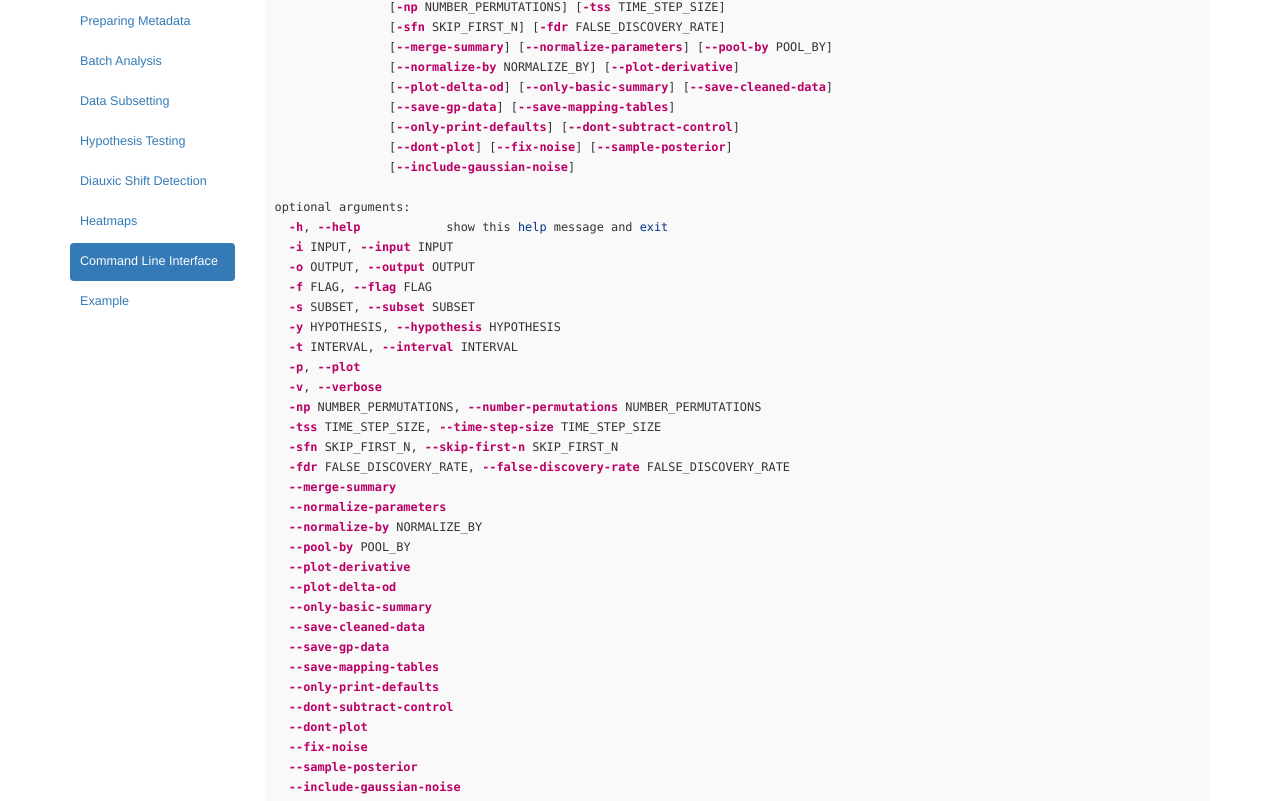
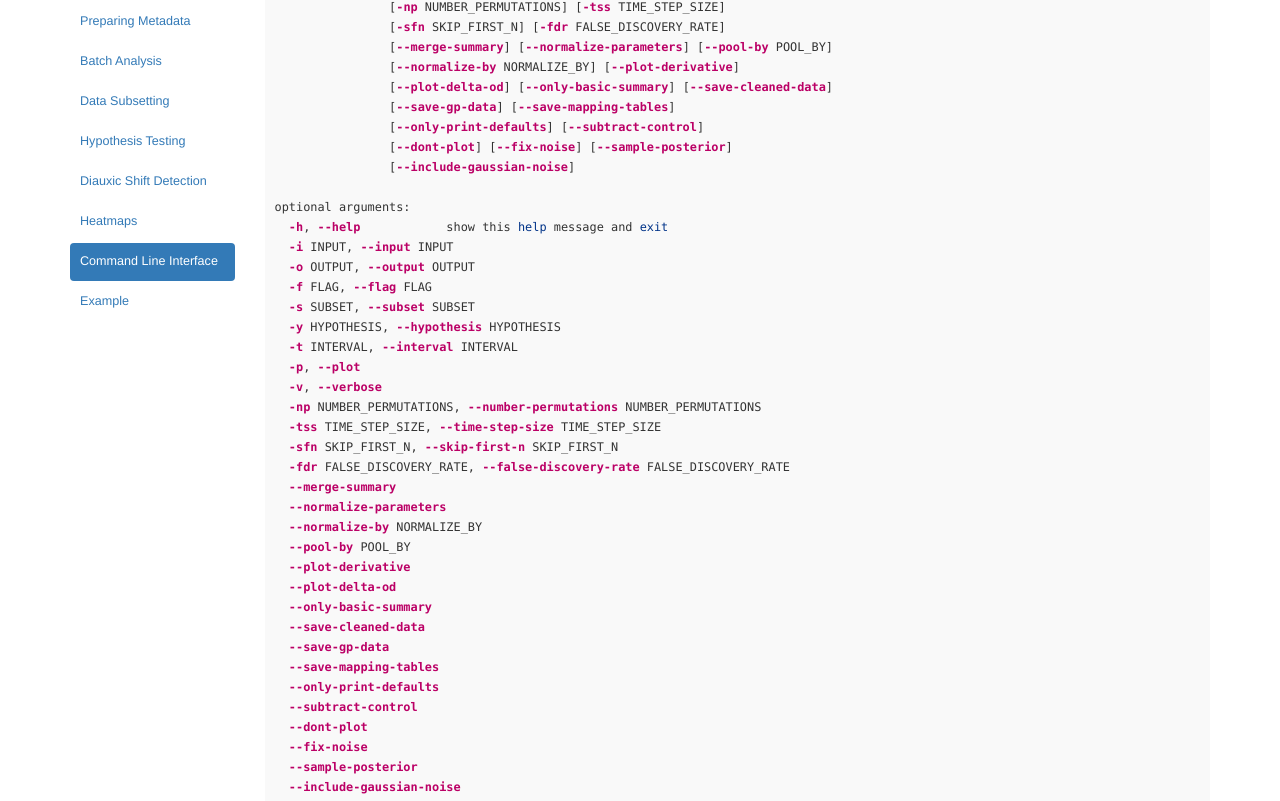
Before and after one commit to firasmidani/amiga, a Jekyll site: the page built from docs/_posts/2020-04-16-command-line-interface.md, in a window 1280 px wide and 1400 px high. Shown: the part 296-1097 px from the top of the window. Built offline with Jekyll 4.4.1, drawn with Linux system fonts in a browser that asks for light colours; some of the changed text lies outside the part shown.

Commit message:
fixed bugs related to missing data 1. if timepoints are missing, and analysis requires poolign of samples, amiga will drop any time points with missing measurements 2. if control samples are lacking, GrowthPlate.subtractControl() would produce an empty dataframe. to solve this, I (a) made control subtraction optional by default, and (2) would fatally terminate analysis if users requests subtraction but needed samples are missing.

```diff
--- a/docs/_posts/2020-04-16-command-line-interface.md
+++ b/docs/_posts/2020-04-16-command-line-interface.md
@@ -25,7 +25,7 @@
                 [--normalize-by NORMALIZE_BY] [--plot-derivative]
                 [--plot-delta-od] [--only-basic-summary] [--save-cleaned-data]
                 [--save-gp-data] [--save-mapping-tables]
-                [--only-print-defaults] [--dont-subtract-control]
+                [--only-print-defaults] [--subtract-control]
                 [--dont-plot] [--fix-noise] [--sample-posterior]
                 [--include-gaussian-noise]
 
@@ -54,7 +54,7 @@
   --save-gp-data
   --save-mapping-tables
   --only-print-defaults
-  --dont-subtract-control
+  --subtract-control
   --dont-plot
   --fix-noise
   --sample-posterior
@@ -156,7 +156,7 @@
 
 A boolean argument that will print to the command terminal the parameters defined in the `libs/config.py` file. You can replace these default parameters to suit your analysis.
 
-**\-\-dont-subtract-control**
+**\-\-subtract-control**
 
 A boolean argument on whether to condition samples on controls (i.e. subtract control growth curve from treatment growth curve) before testing for differences in growth using GP inference. See [Hypothesis Testing](/amiga/doc/hypothesistesting.html) for more details.
 
--- a/libs/comm.py
+++ b/libs/comm.py
@@ -57,6 +57,8 @@
         dynamically selected based on longest argument.
     '''
 
+    if len(input_dict)==0: return 'None'
+
     # dynamically set width of padding based on maximum argument length
     args = input_dict.keys()
     max_len = float(len(max(args,key=len))) # length of longest argument
--- a/libs/interface.py
+++ b/libs/interface.py
@@ -69,7 +69,7 @@
     parser.add_argument('--save-gp-data',action='store_true',default=False)
     parser.add_argument('--save-mapping-tables',action='store_true',default=False)
     parser.add_argument('--only-print-defaults',action='store_true',default=False)
-    parser.add_argument('--dont-subtract-control',action='store_true',default=False)
+    parser.add_argument('--subtract-control',action='store_true',default=False)
     parser.add_argument('--dont-plot',action='store_true',default=False)
     parser.add_argument('--fix-noise',action='store_true',default=False)
     parser.add_argument('--sample-posterior',action='store_true',default=False)
@@ -98,7 +98,7 @@
     args_dict['sgd'] = args.save_gp_data
     args_dict['smt'] = args.save_mapping_tables
     args_dict['opd'] = args.only_print_defaults
-    args_dict['sc'] = not args.dont_subtract_control
+    args_dict['sc'] = args.subtract_control
     args_dict['dp'] = args.dont_plot
     args_dict['fout'] = args.output
     args_dict['pb'] = args.pool_by
--- a/libs/trim.py
+++ b/libs/trim.py
@@ -159,6 +159,7 @@
     #     reduce(fun,seq) applies a function (fun) recursively to all elements in list (seq)
     #     here, reduce will merge the first two dataFrames in data_dict.values(), then it
     #     will take this output and merge it with third dataFrame in list, and so on
+
     try:
         master_data = reduce(lambda ll,rr: pd.merge(ll,rr,on='Time',how='outer'),new_data_dict.values())
     except TypeError:
@@ -167,6 +168,7 @@
         msg += "Keep in mind that AMiGA argument parser is case-sensitive.\n"
         sys.exit(msg)
 
+    master_data = master_data.dropna(axis=0)
     master_data = master_data.sort_values(['Time']).reset_index(drop=True)
 
     return master_data
```
Also changed, not shown: docs/_posts/2020-03-23-example.md (+2 -2 lines), docs/_posts/2020-03-25-hypothesistesting.md (+2 -2 lines), libs/growth.py (+7 -0 lines).
